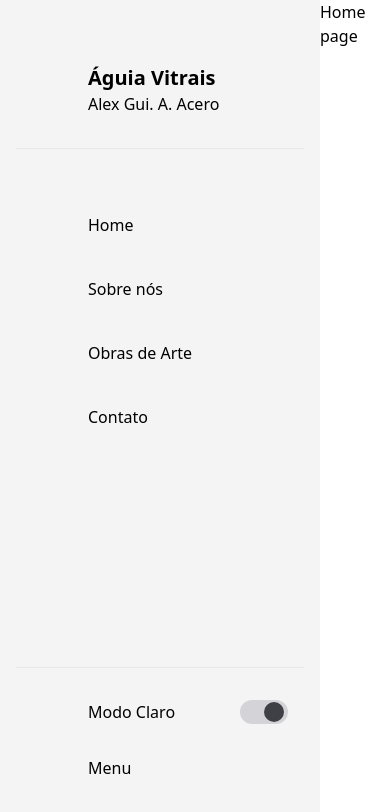
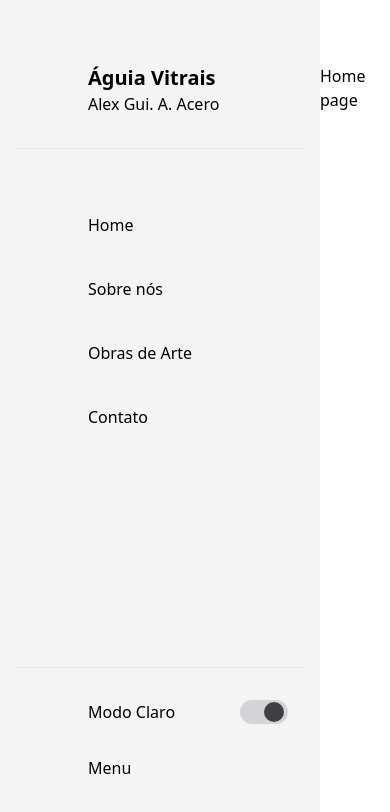
Before and after one commit to YulianSan/alex-portfolio, a Nuxt app: page / in a window 390 px wide. Shown: the top 812 px of the page. Built offline with nearby package versions, Linux system fonts and the light colour scheme.

Commit message:
feat(layout.default): adding padding in top when width is mobile

```diff
--- a/layouts/default.vue
+++ b/layouts/default.vue
@@ -1,7 +1,7 @@
 <template>
   <div class="flex bg-white text-black dark:bg-zinc-900 min-h-screen dark:text-white">
     <LayoutHeader />
-    <main class="flex-1">
+    <main class="flex-1 sm:pt-0 pt-16">
       <slot />
     </main>
   </div>
```
